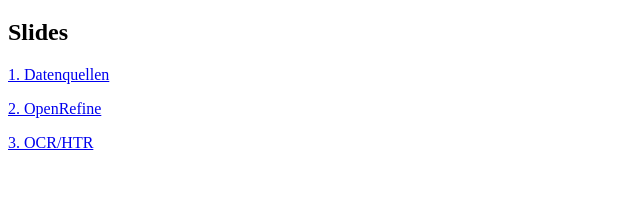
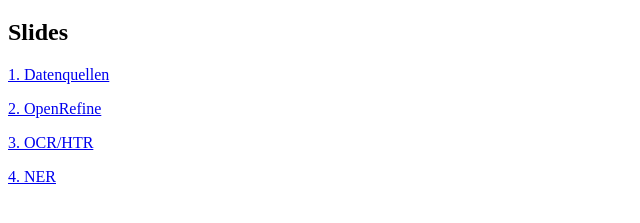
Before and after one commit to r0man-ist/tooltuesday, a plain HTML site: page docs/index.html in a window 1280 px wide. Shown: the part 61-284 px from the top of the page, without its empty margins (0-640 px from the left). Drawn offline with Linux system fonts and the light colour scheme.

Commit message:
added NER slides

```diff
--- a/docs/index.html
+++ b/docs/index.html
@@ -8,6 +8,7 @@
     <p><a href="https://r0man-ist.github.io/tooltuesday/slides/datenquellen.html">1. Datenquellen</a></p>
     <p><a href="https://r0man-ist.github.io/tooltuesday/slides/OpenRefine.html">2. OpenRefine</a></p>
     <p><a href="https://r0man-ist.github.io/tooltuesday/slides/OCR-HTR.html">3. OCR/HTR</a></p>
+    <p><a href="https://r0man-ist.github.io/tooltuesday/slides/NER.html">4. NER</a></p>
 
 
 </body>
```
